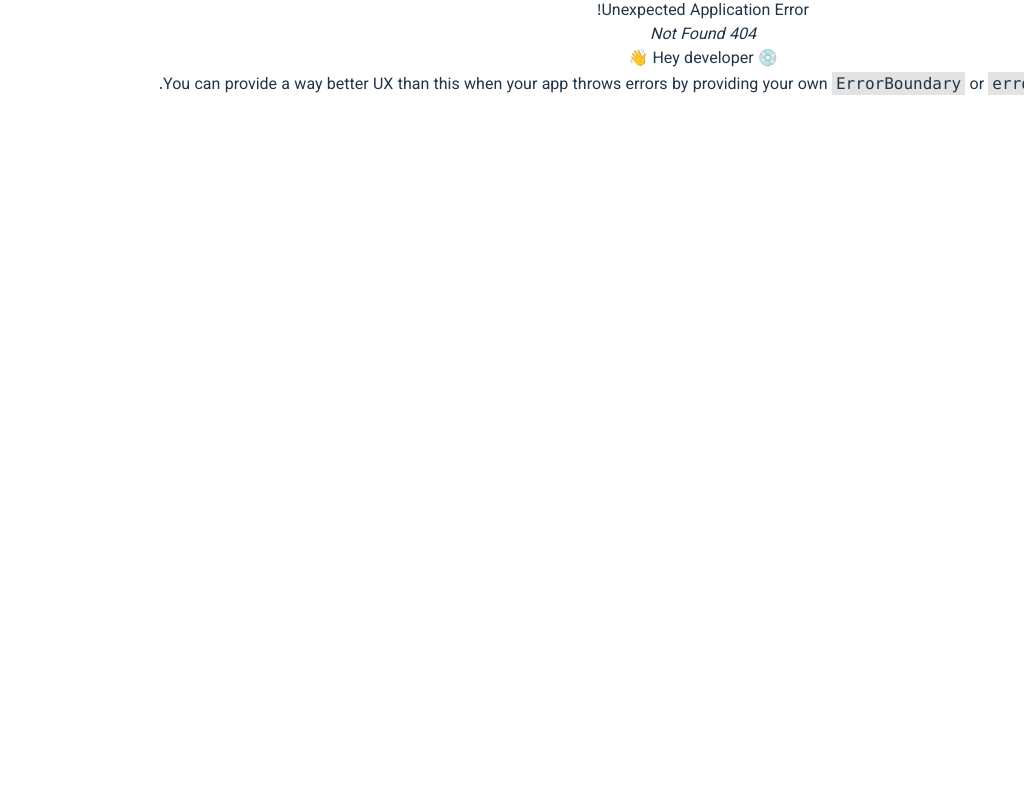
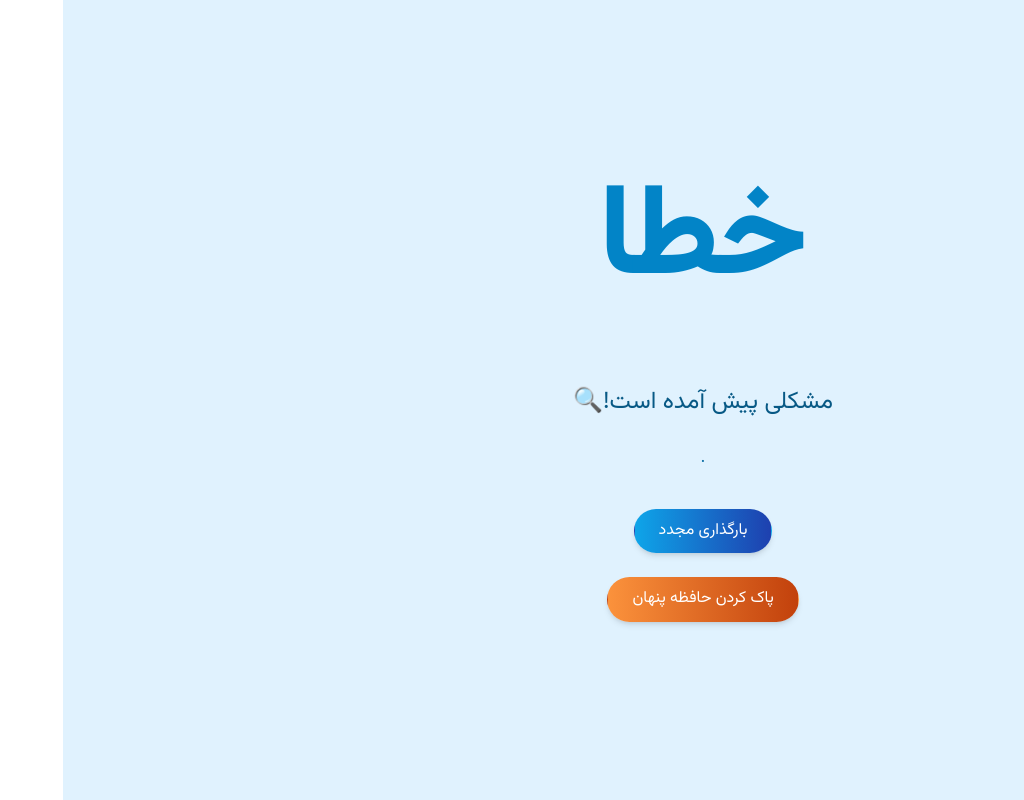
Before and after one commit to academy-react-summer1403/React-Deluxe, a React (Vite) app: page /forgetPass in a window 1280 px wide. Before the commit this address had no page. Shown: the whole page, without its empty margins (256-1280 px from the left). Built offline with nearby package versions, Linux system fonts and the light colour scheme.

Commit message:
Added Loading, RouteError and ErrorBoundry

```diff
--- a/src/App/App.css
+++ b/src/App/App.css
@@ -1,8 +1,8 @@
 #root {
-  max-width: 1440px;
+  /* max-width: 1440px; */
   margin: 0 auto;
   padding: 0;
-  text-align: center;
+  /* text-align: center; */
 }
 
 .logo {
--- a/src/App/App.jsx
+++ b/src/App/App.jsx
@@ -3,13 +3,15 @@ import "./App.css";
 // import { authRoutes } from "../config/router/auth.router";
 import { RouterProvider } from "react-router-dom";
 import { commonRoutes } from "../config/router/common.router";
+import { ErrorBoundary } from "../Screens/Errors/ErrorBoundry/ErrorBoundry";
 
 function App() {
   // const [isLoggedIn, setIsLoggedIn] = useState();
   const publicRoutes = commonRoutes;
   return (
-    <RouterProvider router={publicRoutes} />
-    // Can use: router={isLoggedIn ? authRoutes : publicRoutes} instead
+    <ErrorBoundary>
+      <RouterProvider router={publicRoutes} />
+    </ErrorBoundary>
   );
 }
 
--- /dev/null
+++ b/src/Components/Common/Loading/FullPageLoading/FullPageLoading.jsx
@@ -0,0 +1,11 @@
+import React from "react";
+import Style from "./FullPageLoading.module.css";
+
+export const FullPageLoading = () => {
+  return (
+    <div className="w-full h-screen flex flex-col justify-center items-center">
+      <div className={Style["custom-loader"]}></div>
+      <p className="mt-3">در حال بارگذاری...</p>
+    </div>
+  );
+};
--- /dev/null
+++ b/src/Components/Common/Loading/FullPageLoading/FullPageLoading.module.css
@@ -0,0 +1,26 @@
+.custom-loader {
+    width: 100px;
+    height: 100px;
+    border-radius: 50%;
+    border: 16px solid #0000;
+    border-right-color: #766DF497;
+    position: relative;
+    animation: s4 1s infinite linear;
+  }
+  .custom-loader:before,
+  .custom-loader:after {
+    content: "";
+    position: absolute;
+    inset:-16px;
+    border-radius: 50%;
+    border:inherit;
+    animation:inherit;
+    animation-duration: 2s;
+  }
+  .custom-loader:after {
+    animation-duration: 4s;
+  }
+
+  @keyframes s4 {
+    100% {transform: rotate(1turn)}
+  }
--- /dev/null
+++ b/src/Screens/Errors/ErrorBoundry/ErrorBoundry.jsx
@@ -0,0 +1,49 @@
+// src/components/ErrorBoundary.jsx
+import React from "react";
+
+class ErrorBoundary extends React.Component {
+  constructor(props) {
+    super(props);
+    this.state = { hasError: false, error: null, errorInfo: null };
+  }
+
+  static getDerivedStateFromError(error) {
+    return { hasError: true, error };
+  }
+
+  componentDidCatch(error, errorInfo) {
+    this.setState({ errorInfo });
+    // You can also log the error to an error reporting service
+    console.error("Error caught by ErrorBoundary:", error, errorInfo);
+  }
+
+  render() {
+    if (this.state.hasError) {
+      return (
+        <div className="flex h-screen items-center justify-center bg-gray-100">
+          <div className="bg-white p-8 rounded shadow-lg text-center">
+            <h1 className="text-3xl font-bold text-red-500">
+              Something went wrong
+            </h1>
+            <p className="mt-4 text-gray-700">
+              We encountered an unexpected error.
+            </p>
+            <pre className="mt-4 bg-gray-200 p-4 rounded text-left text-sm text-gray-800 overflow-auto">
+              {this.state.error && this.state.error.toString()}
+            </pre>
+            <button
+              onClick={() => window.location.reload()}
+              className="mt-6 px-4 py-2 bg-blue-500 text-white rounded hover:bg-blue-600"
+            >
+              Reload Page
+            </button>
+          </div>
+        </div>
+      );
+    }
+
+    return this.props.children;
+  }
+}
+
+export { ErrorBoundary };
--- /dev/null
+++ b/src/Screens/Errors/ErrorRoutes/ErrorRoutes.jsx
@@ -0,0 +1,34 @@
+import React from "react";
+import { useNavigate, useRouteError } from "react-router-dom";
+
+const ErrorRoutes = () => {
+  const error = useRouteError();
+  const navigate = useNavigate();
+
+  return (
+    <div className="flex flex-col items-center justify-center h-screen bg-sky-100 text-center">
+      <h1 className="text-9xl font-extrabold text-sky-600">خطا</h1>
+      <p className="text-2xl text-sky-800 mt-4">
+        مشکلی پیش آمده است!
+        <span role="img" aria-label="magnifying glass">
+          🔍
+        </span>
+      </p>
+      <p className="text-md text-sky-700 mt-2">{error.message}.</p>
+      <button
+        className="mt-6 px-6 py-3 bg-gradient-to-r from-sky-500 to-blue-800 text-white rounded-full shadow-md hover:bg-sky-700 transition"
+        onClick={() => location.reload()}
+      >
+        بارگذاری مجدد
+      </button>
+      <button
+        className="mt-6 px-6 py-3 bg-gradient-to-r from-orange-400 to-orange-700 text-white rounded-full shadow-md hover:bg-sky-700 transition"
+        // onClick={() => location.reload()} clear locale storage + redirect to login!!!!!!!
+      >
+        پاک کردن حافظه پنهان
+      </button>
+    </div>
+  );
+};
+
+export { ErrorRoutes };
--- a/src/config/router/common.router.jsx
+++ b/src/config/router/common.router.jsx
@@ -7,13 +7,14 @@ import { createBrowserRouter } from "react-router-dom";
 import { SignIn } from "../../Screens/SignIn";
 import { SignUp } from "../../Screens/SignUp";
 import { ForgetPass } from "../../Screens/ForgetPass";
+import { ErrorRoutes } from "../../Screens/Errors/ErrorRoutes/ErrorRoutes";
 
 // routes that are available both as public and auth
 export const commonRoutes = createBrowserRouter([
   {
     path: "/",
     element: <Layout />,
-    //   errorElement: <ErrorPg />,
+    errorElement: <ErrorRoutes />,
     children: [
       {
         index: true,
@@ -32,7 +33,7 @@ export const commonRoutes = createBrowserRouter([
   },
   {
     path: "/auth",
-    //   errorElement: <ErrorPg />,
+    errorElement: <ErrorRoutes />,
     children: [
       {
         path: "/auth/signIn",
--- a/src/main.jsx
+++ b/src/main.jsx
@@ -1,10 +1,12 @@
-import { StrictMode } from "react";
+import { lazy, StrictMode, Suspense } from "react";
 import { createRoot } from "react-dom/client";
-import App from "./App/App.jsx";
 import "./index.css";
+import { FullPageLoading } from "./Components/Common/Loading/FullPageLoading/FullPageLoading";
+
+const App = lazy(() => import("./App/App"));
 
 createRoot(document.getElementById("root")).render(
-  <StrictMode>
+  <Suspense fallback={<FullPageLoading />}>
     <App />
-  </StrictMode>
+  </Suspense>
 );
```
